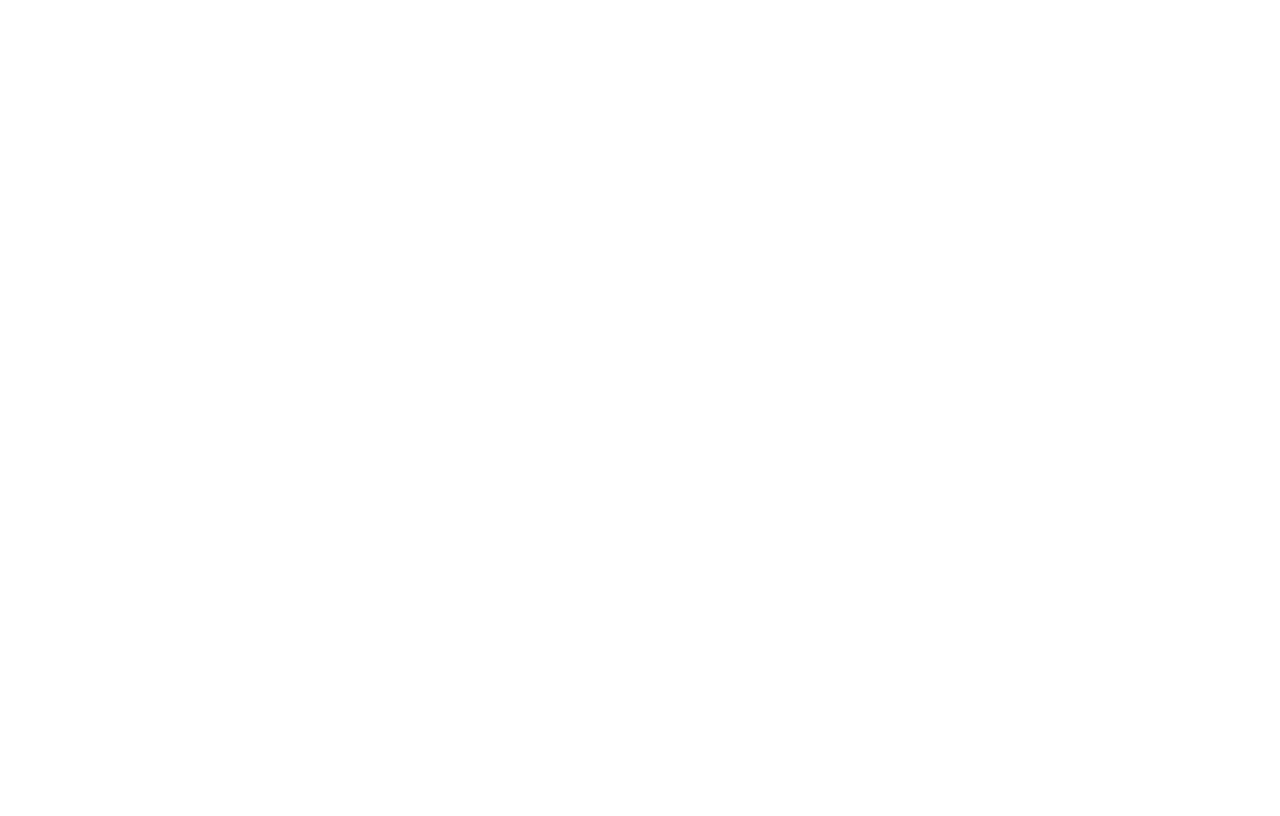
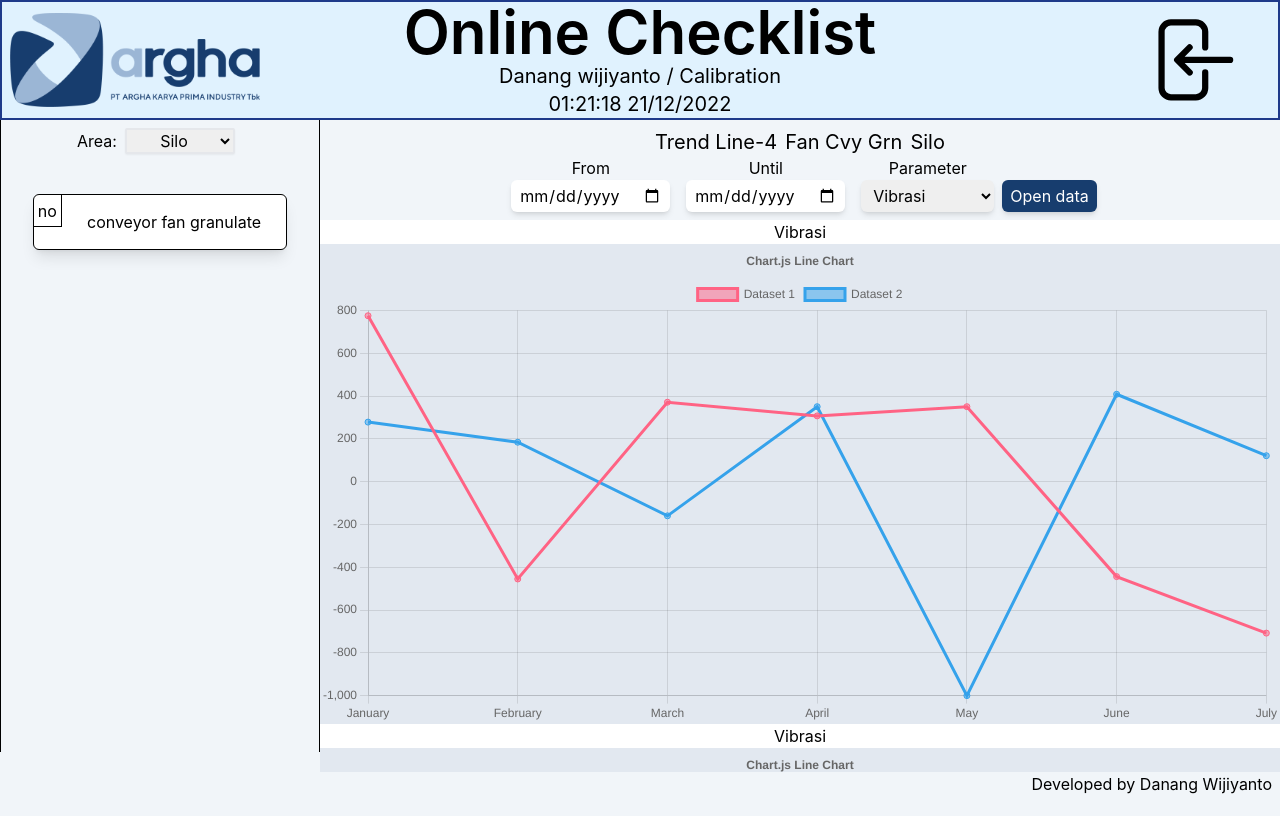
Before and after one commit to mynameisnazmi/checklist-MERN, a React (Create React App) app: page /reviewspecific in a window 1280 px wide. Before the commit this address had no page. Built offline with nearby package versions, Linux system fonts and the light colour scheme.

Commit message:
adsadasdadsadadadada

```diff
--- a/package.json
+++ b/package.json
@@ -7,7 +7,9 @@
     "@testing-library/jest-dom": "^5.16.5",
     "@testing-library/react": "^13.4.0",
     "@testing-library/user-event": "^13.5.0",
+    "chart.js": "^4.0.0",
     "react": "^18.2.0",
+    "react-chartjs-2": "^5.1.0",
     "react-dom": "^18.2.0",
     "react-router-dom": "^6.6.1",
     "react-scripts": "5.0.1",
@@ -38,6 +40,7 @@
     ]
   },
   "devDependencies": {
+    "@faker-js/faker": "^7.6.0",
     "autoprefixer": "^10.4.13",
     "postcss": "^8.4.20",
     "tailwindcss": "^3.2.4"
--- a/src/App.js
+++ b/src/App.js
@@ -4,6 +4,7 @@
 import { Routes, Route } from "react-router-dom";
 import Register from "./pages/Register";
 import ChecklistLine from "./pages/ChecklistLine";
+import ReviewSpecific from "./pages/ReviewSpecific";
 
 export default function App() {
   return (
@@ -15,6 +16,7 @@
         <Route path="checklistCT" element={<ChecklistCT />} />
         <Route path="register" element={<Register />} />
         <Route path="checklistLine" element={<ChecklistLine />} />
+        <Route path="reviewspecific" element={<ReviewSpecific />} />
       </Routes>
     </>
   );
--- a/src/components/SectionHeader.js
+++ b/src/components/SectionHeader.js
@@ -40,40 +40,38 @@
     <>
       <div
         name="section-head"
-        className="relative sm:static row-span-1 h-fit flex flex-col bg-[#E0F2FE] border-2 border-blue-900 sm:flex-row sm:h-[23vh]"
+        className="relative sm:static row-span-1 h-fit flex flex-col bg-[#E0F2FE] border-2 border-blue-900 sm:flex-row sm:h-[15vh]"
       >
         {/* Row1 */}
-        <div className="basis-3/12 flex flex-col pt-2">
-          <div className="basis-3/5 flex">
-            <img
-              className="mx-auto w-1/3 h-auto self-center sm:w-2/3 md:w-10/12"
-              alt="logo"
-              src={logo}
-            />
-          </div>
 
-          <div className="basis-1/5 mx-auto flex">
-            <p className="self-center text-sm text-center sm:text-base md:text-xl ">
+        <div className="basis-1/4 flex flex-col">
+          <img
+            className="m-auto w-1/3 h-auto sm:w-2/3 md:w-full px-2"
+            alt="logo"
+            src={logo}
+          />
+        </div>
+
+        {/* Row1 end */}
+
+        <div className="flex justify-center text text-center flex-col basis-1/5 sm:basis-[70%] w-full lg:h-full ">
+          <p className=" font-semibold text-xl sm:text-4xl lg:text-6xl">
+            Online&nbsp;Checklist
+          </p>
+          <div className="">
+            <p className="text-sm sm:text-base md:text-xl ">
               Danang wijiyanto / Calibration
             </p>
           </div>
-
-          <div className="basis-1/5 mx-auto flex">
-            <p className="self-center text-sm sm:text-base md:text-xl">
-              {realTime}
-            </p>
+          <div className="">
+            <p className="text-sm sm:text-base md:text-xl">{realTime}</p>
           </div>
         </div>
-        {/* Row1 end */}
 
-        <div className="basis-1/5 sm:basis-3/5 flex w-full border font-semibold text-xl lg:h-full sm:text-4xl lg:text-6xl sm:border-x-blue-900 border-y-[#E0F2FE]">
-          <p className="mx-auto self-center">Online&nbsp;Checklist</p>
-        </div>
-
-        <div className="absolute sm:static basis-1/6 right-0 top-[30%]">
+        <div className="basis-1/4">
           <Link to={loc.pathname === "/dashbord" ? "/login" : "/dashbord"}>
-            <div className="flex w-full h-full self center">
-              <ArrowLeftOnRectangleIcon className="mx-auto h-auto w-2/3 max-sm:h-16" />
+            <div className="flex flex-row justify-end w-full h-full">
+              <ArrowLeftOnRectangleIcon className="h-[86%] self-center w-2/3 max-sm:h-16" />
             </div>
           </Link>
         </div>
--- a/src/pages/ChecklistLine.js
+++ b/src/pages/ChecklistLine.js
@@ -8,7 +8,7 @@
           <SectionHeader />
           <div className="flex text-xl items-center justify-center h-fit m-2 self-center sm:flex-row sm:text-4xl">
             <span>Line-4</span>
-            <select className="border-2 mx-2 rounded-lg text-center">
+            <select className="border-2 mx-2 rounded-lg text-center shadow-sm">
               <option>Grinder</option>
               <option>Casting</option>
               <option>MDO</option>
@@ -127,7 +127,7 @@
                   <input className="w-[90%] border" type="number"></input>
                 </td>
                 <td className="border">
-                  <input className="w-[90%] border" type="number"></input>
+                  <input className="w-[90%] border" type="text"></input>
                 </td>
               </tr>
             </tbody>
--- a/src/pages/Register.js
+++ b/src/pages/Register.js
@@ -4,13 +4,13 @@
   return (
     <>
       <div className="flex h-screen bg-slate-100 justify-center">
-        <div className="flex flex-col self-center mb-20">
+        <div className="flex flex-col self-center mb-20 w-full sm:w-2/4">
           <img
             className="flex h-20 object-contain mb-4"
             alt="logo"
             src={logo}
           />
-          <form className="flex flex-col h-fit w-4/5 sm:w-[100%] bg-[#E0F2FE] border-2 border-[#173D6E] rounded-md p-1 self-center ">
+          <form className="flex flex-col h-fit w-4/5 sm:w-[100%] bg-[#E0F2FE] border-2 border-[#173D6E] rounded-md p-1 self-center">
             <span className="self-center py-1 text-lg font-bold text-[#173D6E]">
               Create Account
             </span>
--- /dev/null
+++ b/src/pages/ReviewSpecific.js
@@ -0,0 +1,161 @@
+import SectionHeader from "../components/SectionHeader";
+import SectionFooter from "../components/SectionFooter";
+import {
+  Chart as ChartJS,
+  CategoryScale,
+  LinearScale,
+  PointElement,
+  LineElement,
+  Title,
+  Tooltip,
+  Legend,
+} from "chart.js";
+import { Line } from "react-chartjs-2";
+import { faker } from "@faker-js/faker";
+
+ChartJS.register(
+  CategoryScale,
+  LinearScale,
+  PointElement,
+  LineElement,
+  Title,
+  Tooltip,
+  Legend
+);
+
+export const options = {
+  responsive: true,
+  plugins: {
+    legend: {
+      position: "top",
+    },
+    title: {
+      display: true,
+      text: "Chart.js Line Chart",
+    },
+  },
+};
+
+const labels = ["January", "February", "March", "April", "May", "June", "July"];
+
+export const data = {
+  labels,
+  datasets: [
+    {
+      label: "Dataset 1",
+      data: labels.map(() => faker.datatype.number({ min: -1000, max: 1000 })),
+      borderColor: "rgb(255, 99, 132)",
+      backgroundColor: "rgba(255, 99, 132, 0.5)",
+    },
+    {
+      label: "Dataset 2",
+      data: labels.map(() => faker.datatype.number({ min: -1000, max: 1000 })),
+      borderColor: "rgb(53, 162, 235)",
+      backgroundColor: "rgba(53, 162, 235, 0.5)",
+    },
+  ],
+};
+
+function ReviewSpecific() {
+  return (
+    <>
+      <div className="flex flex-col h-screen bg-slate-100 ">
+        <SectionHeader />
+        <div className="flex flex-row">
+          <div className="flex flex-col basis-1/4 border-x border-black text overflow-auto max-h-[79vh]">
+            <div className="flex text-xl items-center justify-center h-fit m-2 self-center sm:flex-row sm:text-base">
+              <span>Area: </span>
+              <select className="border-2 mx-2 rounded-sm text-center shadow-sm">
+                <option>Silo</option>
+                <option>Extrusion</option>
+                <option>Chill Roll</option>
+                <option>MDO</option>
+                <option>TDO</option>
+                <option>Big Grinder</option>
+                <option>Pullroll</option>
+              </select>
+            </div>
+            <div
+              name="konten"
+              className="flex  flex-row w-[80%] min-h-[7vh] border border-black text-center mx-auto my-8 bg-white shadow-lg rounded-md"
+            >
+              <div className="flex h-[4vh] border-b border-r border-black p-1">
+                no
+              </div>
+              <div className="flex m-auto">conveyor fan granulate</div>
+            </div>
+          </div>
+
+          <div name="grafik" className="flex flex-col text-center basis-3/4">
+            <div className="flex flex-col basis-[5%] mx-auto my-2">
+              <div>
+                <span className="text-xl">Trend Line-4</span>
+                <span className="text-xl ml-2">Fan Cvy Grn</span>
+                <span className="text-xl ml-2">Silo</span>
+              </div>
+
+              <div className="flex flex-row">
+                <div className="flex flex-col mx-2">
+                  <label>From</label>
+                  <input
+                    type="date"
+                    className="shadow-md rounded-md px-2 py-1 h-8"
+                  ></input>
+                </div>
+
+                <div className="flex flex-col mx-2">
+                  <label>Until</label>
+                  <input
+                    type="date"
+                    className="shadow-md rounded-md px-2 py-1 h-8"
+                  ></input>
+                </div>
+                <div className="flex flex-col mx-2">
+                  <label>Parameter</label>
+                  <select className="shadow-md rounded-md px-2 py-1 h-8">
+                    <option>Vibrasi</option>
+                    <option>Temperature</option>
+                    <option>Arus</option>
+                  </select>
+                </div>
+                <div className="flex flex-col">
+                  <label>&nbsp;</label>
+                  <button className="w-fit shadow-md text-white bg-[#173D6E] hover:bg-[#9BB6D5] rounded-md px-2 py-1 h-8">
+                    Open data
+                  </button>
+                </div>
+              </div>
+            </div>
+
+            <div
+              name="grafik"
+              className="flex flex-col basis-[85%] bg-white overflow-auto max-h-[69vh]"
+            >
+              <div name="chart" className="flex flex-col">
+                <div>Vibrasi</div>
+                <div className="bg-slate-200 h-full">
+                  <Line options={options} data={data} />
+                </div>
+              </div>
+              <div name="chart" className="flex flex-col">
+                <div>Vibrasi</div>
+                <div className="bg-slate-200 h-full">
+                  <Line options={options} data={data} />
+                </div>
+              </div>
+              <div name="chart" className="flex flex-col">
+                <div>Vibrasi</div>
+                <div className="bg-slate-200 h-full">
+                  <Line options={options} data={data} />
+                </div>
+              </div>
+            </div>
+          </div>
+        </div>
+        <SectionFooter />
+      </div>
+    </>
+  );
+}
+
+export default ReviewSpecific;
```
Also changed, not shown: src/pages/Dashbord.js (+7 -7 lines), src/pages/Login.js (+22 -20 lines), 1 other file (tests, documents, lock files or other folders).
